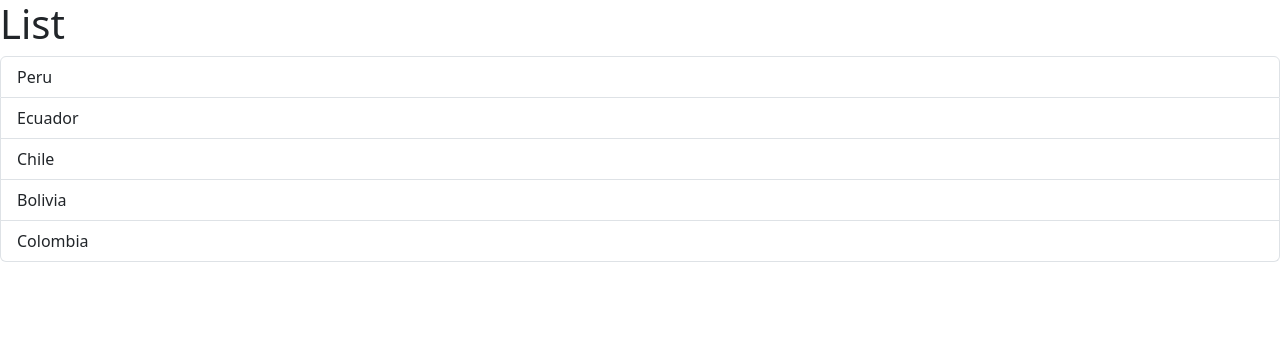
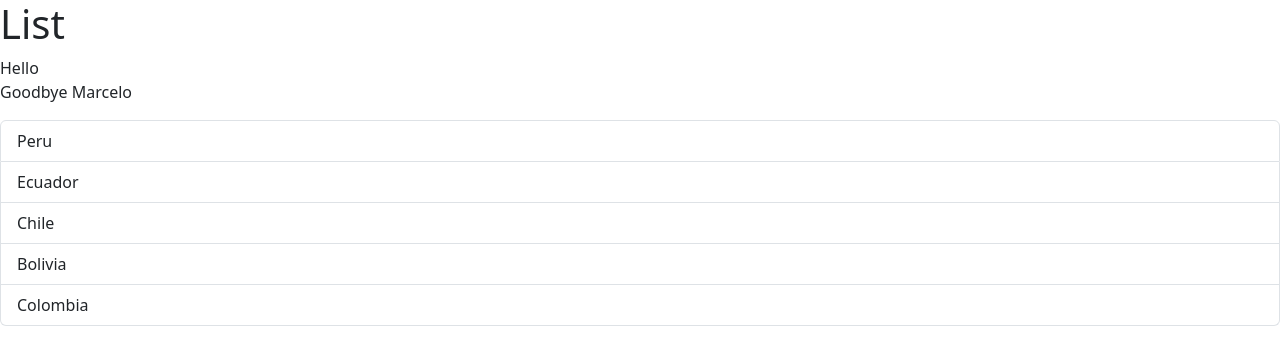
Before and after one commit to SN-Marcelo/react-playground, a React (Vite) app: page / in a window 1280 px wide. Shown: the top 364 px of the page. Built offline with nearby package versions, Linux system fonts and the light colour scheme.

Commit message:
feat: functions, variables & conditionals

```diff
--- a/src/Components/ListGroup.tsx
+++ b/src/Components/ListGroup.tsx
@@ -7,9 +7,17 @@ function ListGroup() {
         "Colombia"
     ];
 
+    const message = "Hello"
+    const goodbye = (name: string) => {
+        return <p>Goodbye {name}</p>
+    }
+
     return (
         <>
             <h1>List</h1>
+            {message}
+            {goodbye("Marcelo")}
+            {items.length === 0 ? <p>No items found</p> : null}
             <ul className="list-group">
                 {items.map(item => (
                     <li className="list-group-item" key={item}>{item}</li>
```
